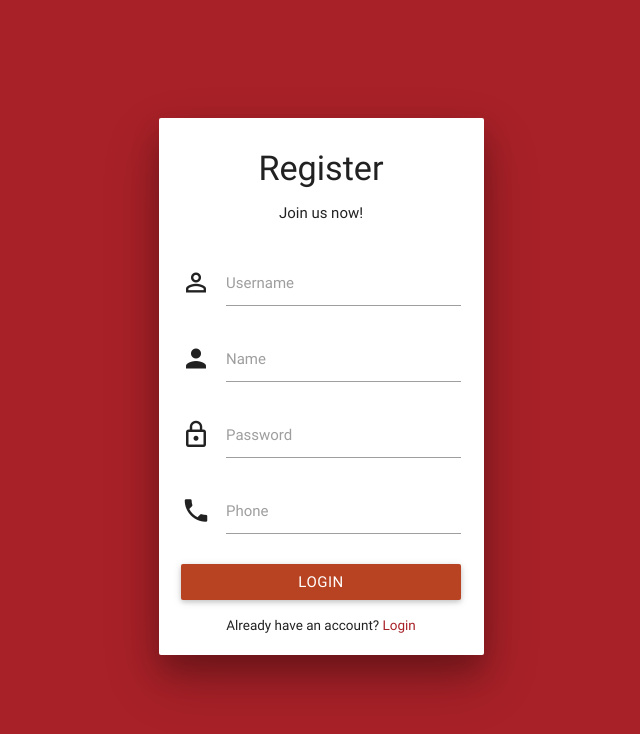
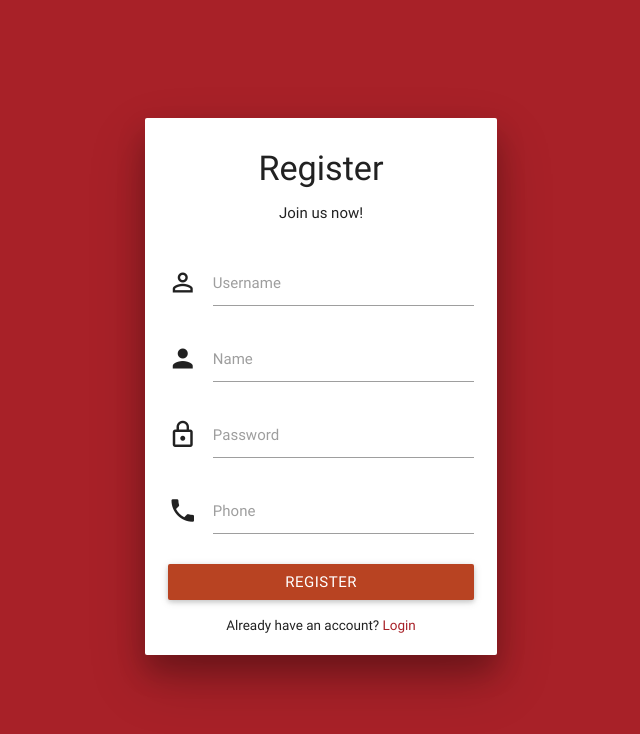
Before and after one commit to rahulyhg/GroceryMart, a PHP site: page /register.php in a window 1280 px wide. Shown: the top 734 px of the page, without its empty margins (319-959 px from the left). Run offline with PHP 8.4, Linux system fonts and the light colour scheme.

Commit message:
change register

```diff
--- a/register.php
+++ b/register.php
@@ -133,7 +133,7 @@
         </div>
         <div class="row">
           <div class="input-field col s12">
-			<a href="javascript:void(0);" onclick="document.getElementById('formValidate').submit();" class="btn waves-effect waves-light col s12">Login</a>
+			<a href="javascript:void(0);" onclick="document.getElementById('formValidate').submit();" class="btn waves-effect waves-light col s12">Register</a>
           </div>
           <div class="input-field col s12">
             <p class="margin center medium-small sign-up">Already have an account? <a href="login.php">Login</a></p>
```
